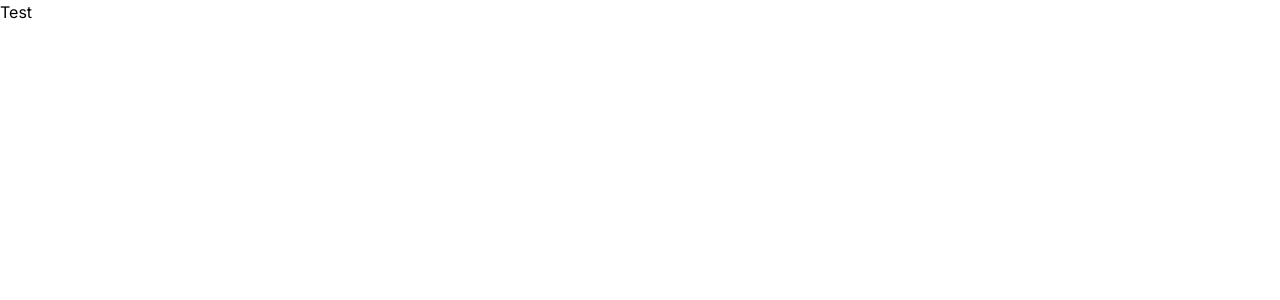
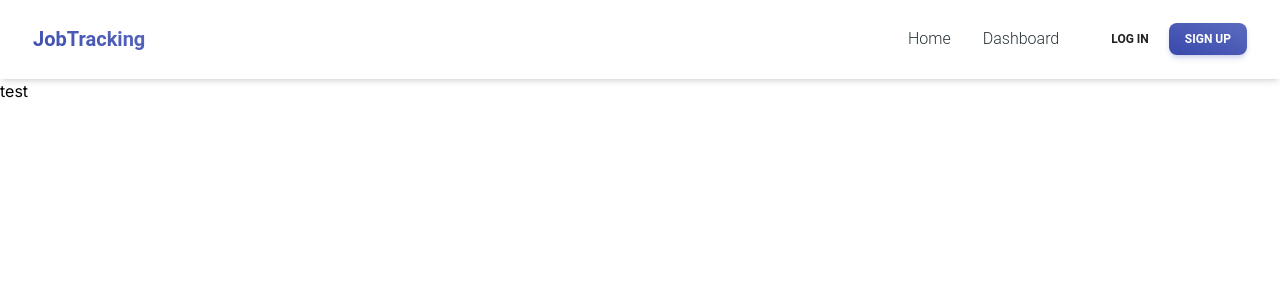
Before and after one commit to Nikoraii/job-tracking, a Next.js app: page / in a window 1280 px wide. Shown: the top 300 px of the page. Built offline with nearby package versions, Linux system fonts and the light colour scheme.

Commit message:
Create and add Sticky Navbar component

```diff
--- /dev/null
+++ b/app/components/Navbar.tsx
@@ -0,0 +1,154 @@
+"use client";
+import React from "react";
+import {
+  Navbar,
+  Typography,
+  Button,
+  IconButton,
+  Collapse,
+} from "@material-tailwind/react";
+import Link from "next/link";
+
+export function StickyNavbar() {
+  const [openNav, setOpenNav] = React.useState(false);
+
+  React.useEffect(() => {
+    window.addEventListener(
+      "resize",
+      () => window.innerWidth >= 960 && setOpenNav(false),
+    );
+  }, []);
+
+  const navList = (
+    <ul className="mt-2 mb-4 flex flex-col gap-2 lg:mb-0 lg:mt-0 lg:flex-row lg:items-center lg:gap-6">
+      <Typography
+        as="li"
+        color="blue-gray"
+        className="p-1 hover:text-indigo-600"
+      >
+        <Link href="/" className="flex items-center">
+        <div className="group inline-block">
+            <span className="relative inline-block">
+                Home
+                <span className="absolute inset-x-0 bottom-0 h-0.5 bg-indigo-600 transition-transform duration-300 transform scale-x-0 group-hover:scale-x-100"></span>
+            </span>
+        </div>
+        </Link>
+      </Typography>
+      <Typography
+        as="li"
+        color="blue-gray"
+        className="p-1 hover:text-indigo-600"
+      >
+        <Link href="/dashboard" className="flex items-center">
+        <div className="group inline-block">
+            <span className="relative inline-block">
+                Dashboard
+                <span className="absolute inset-x-0 bottom-0 h-0.5 bg-indigo-600 transition-transform duration-300 transform scale-x-0 group-hover:scale-x-100"></span>
+            </span>
+        </div>
+        </Link>
+      </Typography>
+    </ul>
+  );
+
+  return (
+      <Navbar className="sticky top-0 z-10 h-max max-w-full rounded-none px-4 py-2 lg:px-8 lg:py-4">
+        <div className="flex items-center justify-between text-blue-gray-900">
+          <Typography
+            as="a"
+            href="#"
+            className="mr-4 cursor-pointer py-1.5 font-semibold"
+            color="indigo"
+            variant="lead"
+            textGradient
+          >
+            JobTracking
+          </Typography>
+          <div className="flex items-center gap-4">
+            <div className="mr-4 hidden lg:block">{navList}</div>
+            <div className="flex items-center gap-x-1">
+              <Typography
+                as={Link}
+                href="/log-in"
+                variant="small"
+              >
+                <Button
+                  variant="text"
+                  size="sm"
+                  className="hidden lg:inline-block"
+                >
+                  Log In
+                </Button>
+              </Typography>
+
+              <Typography
+                as={Link}
+                href="/sign-in"
+                variant="small"
+                >
+                    <Button
+                      variant="gradient"
+                      color="indigo"
+                      size="sm"
+                      className="hidden lg:inline-block font-semibold"
+                      ripple={true}
+                    >
+                      Sign Up
+                    </Button>
+              </Typography>
+
+            </div>
+            <IconButton
+              variant="text"
+              className="ml-auto h-6 w-6 text-inherit hover:bg-transparent focus:bg-transparent active:bg-transparent lg:hidden"
+              ripple={false}
+              onClick={() => setOpenNav(!openNav)}
+            >
+              {openNav ? (
+                <svg
+                  xmlns="http://www.w3.org/2000/svg"
+                  fill="none"
+                  className="h-6 w-6"
+                  viewBox="0 0 24 24"
+                  stroke="currentColor"
+                  strokeWidth={2}
+                >
+                  <path
+                    strokeLinecap="round"
+                    strokeLinejoin="round"
+                    d="M6 18L18 6M6 6l12 12"
+                  />
+                </svg>
+              ) : (
+                <svg
+                  xmlns="http://www.w3.org/2000/svg"
+                  className="h-6 w-6"
+                  fill="none"
+                  stroke="currentColor"
+                  strokeWidth={2}
+                >
+                  <path
+                    strokeLinecap="round"
+                    strokeLinejoin="round"
+                    d="M4 6h16M4 12h16M4 18h16"
+                  />
+                </svg>
+              )}
+            </IconButton>
+          </div>
+        </div>
+        <Collapse open={openNav}>
+          {navList}
+          <div className="flex items-center gap-x-1">
+            <Button fullWidth variant="text" size="sm" className="">
+              <Typography as={Link} href="/log-in" className="w-full">Log In</Typography>
+            </Button>
+            <Button fullWidth variant="gradient" size="sm" color="indigo" className="">
+              <Typography as={Link} href="/sign-up" className="w-full">Sign Up</Typography>
+            </Button>
+          </div>
+        </Collapse>
+      </Navbar>
+  );
+}
--- a/app/layout.tsx
+++ b/app/layout.tsx
@@ -1,6 +1,7 @@
 import type { Metadata } from "next";
 import { Inter } from "next/font/google";
 import "./globals.css";
+import { StickyNavbar } from "./components/Navbar";
 
 const inter = Inter({ subsets: ["latin"] });
 
@@ -17,6 +18,7 @@
   return (
     <html lang="en">
         <body className={inter.className}>
+            <StickyNavbar />
             {children}
         </body>
     </html>
--- a/app/page.tsx
+++ b/app/page.tsx
@@ -1,5 +1,5 @@
 export default function Home() {
   return (
-    <div>Test</div>
+    <main>test</main>
   );
 }
```
